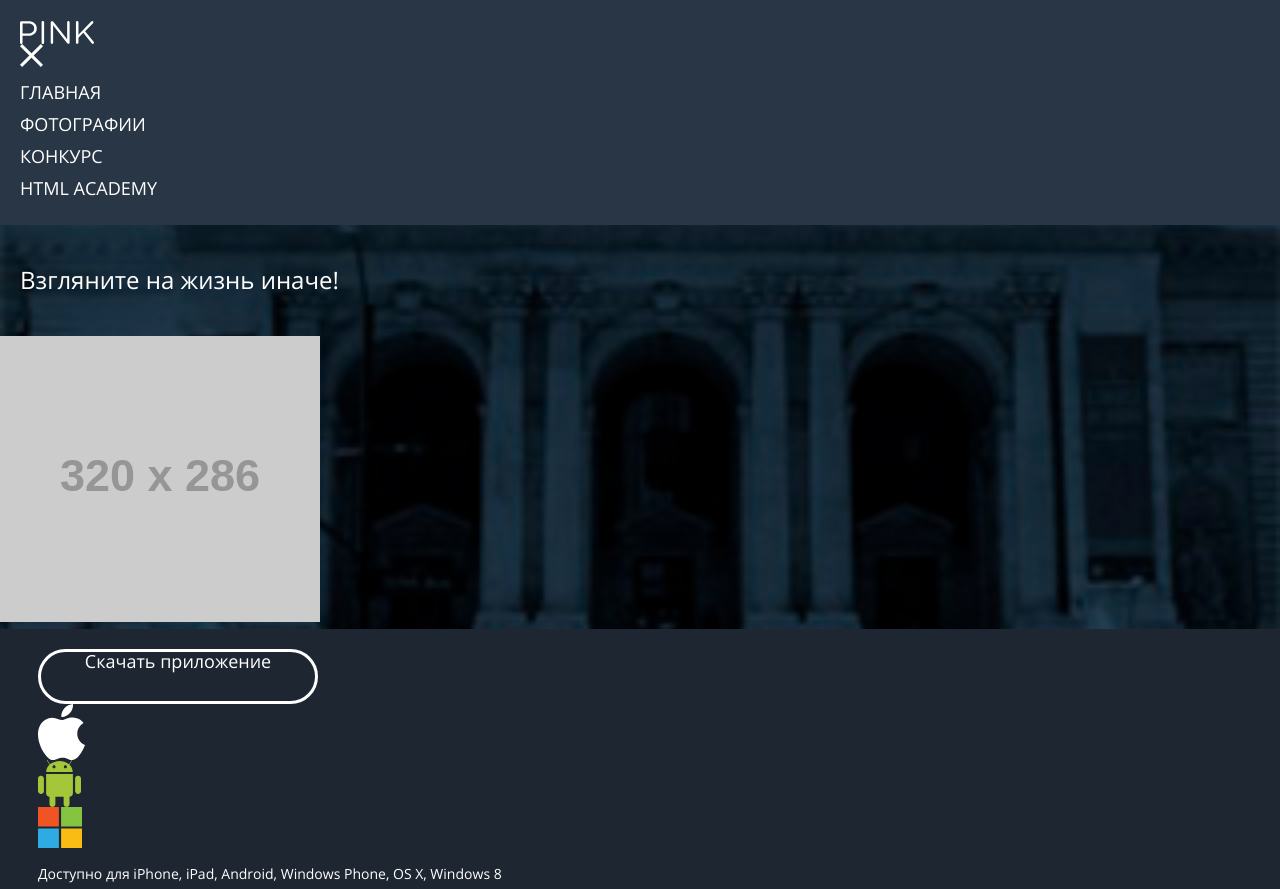
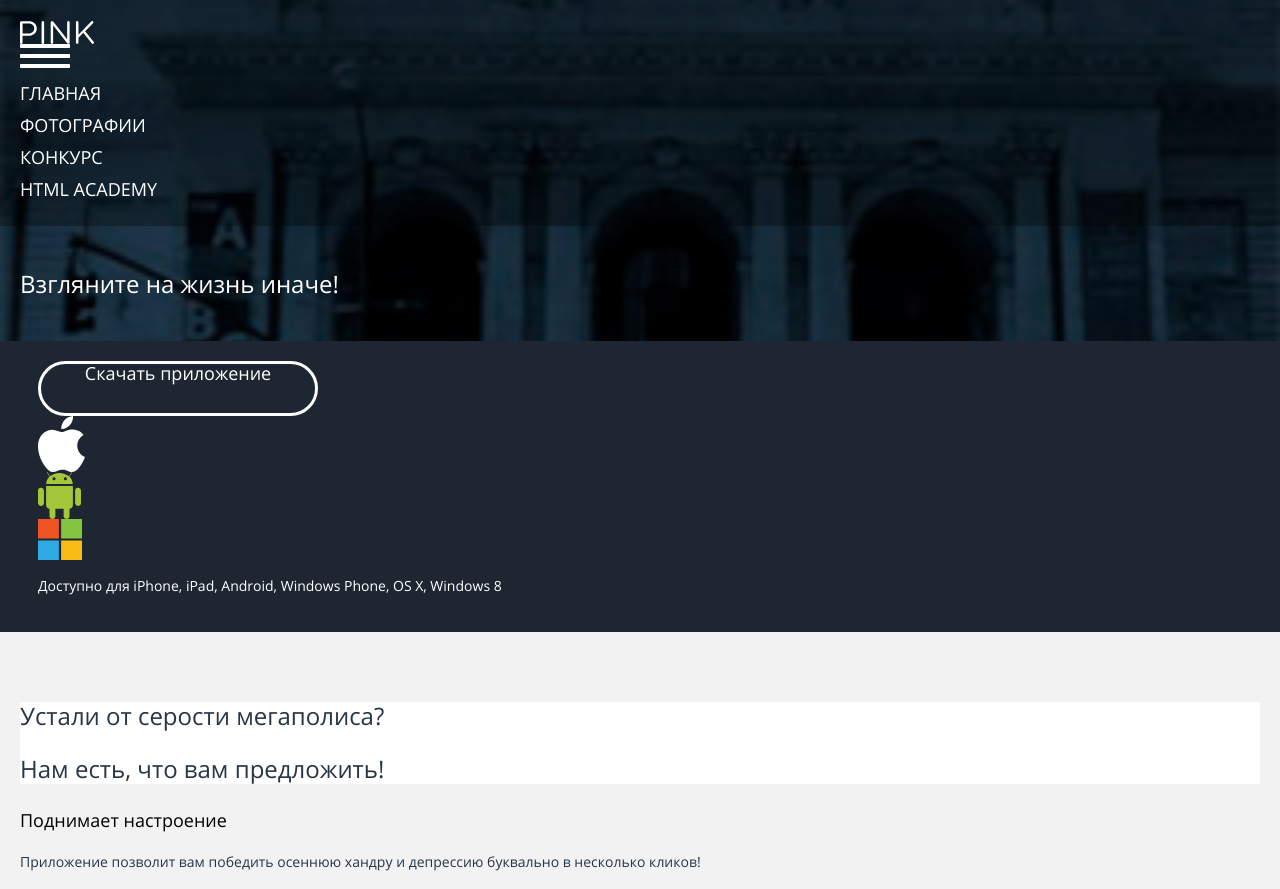
Before and after one commit to sFlcn/pink, a website: page source/index.html in a window 1280 px wide. Shown: the top 889 px of the page. Drawn offline with nearby package versions, Linux system fonts and the light colour scheme; files that its build step writes are made by us from their sources; placeholder pictures from the web are drawn by us.

Commit message:
Переработка разметки header

```diff
--- a/source/index.html
+++ b/source/index.html
@@ -2,18 +2,19 @@
 <html class="page" lang="ru" dir="ltr">
   <head>
     <meta charset="utf-8">
+    <meta name="viewport" content="width=device-width, initial-scale=1">
     <title>HTML Academy: Пинк</title>
     <link rel="stylesheet" href="./css/style.css">
   </head>
   <body class="page__body">
     <header class="page-header">
-      <div class="page-header__wrapper">
-        <nav class="page-header__nav main-nav main-nav--open">
+      <nav class="page-header__nav">
+        <div class="page-header__wrapper main-nav">
           <a class="main-nav__logo"></a>
-          <button class="main-nav__menu-button main-nav__menu-button--open button" type="button">
+          <button class="main-nav__menu-button button" type="button">
             <span class="visually-hidden">Меню</span>
           </button>
-          <ul class="main-nav__list">
+          <ul class="main-nav__list main-nav__list--hidden">
             <li class="main-nav__item main-nav__item--current">
               <a>Главная</a>
             </li>
@@ -27,11 +28,11 @@
               <a href="https://htmlacademy.ru/intensive/adaptive" target="_blank">HTML Academy</a>
             </li>
           </ul>
+        </div>
       </nav>
-        <div class="page-header__headline">
-          <h1 class="page-header__title page-header__title--main">Взгляните на жизнь иначе!</h1>
-          <img class="page-header__image" src="https://via.placeholder.com/320x286" width="320" height="286" alt="Приложение PINK в телефоне.">
-        </div>
+      <div class="page-header__headline page-header__headline--promo">
+        <div class="page-header__wrapper">
+          <h1 class="page-header__title page-header__title--promo">Взгляните на&nbsp;жизнь иначе!</h1>
           <div class="page-header__download download">
             <a class="download__link button" href="https://www.apple.com/app-store/" target="_blank">Скачать приложение</a>
             <ul class="download__platforms">
@@ -45,7 +46,8 @@
                   <a class="download__alt-link download__alt-link--microsoftstore" href="https://www.microsoft.com/store/" target="_blank"><span class="visually-hidden">Microsoft Store</span></a>
                 </li>
               </ul>
-          <p class="download__description">Доступно для iPhone, iPad, Android, Windows Phone, OS X, Windows 8</p>
+            <p class="download__description">Доступно для iPhone, iPad, Android, Windows&nbsp;Phone, OS&nbsp;X, Windows&nbsp;8</p>
+          </div>
         </div>
       </div>
     </header>
```
Also changed, not shown: source/catalog.html (+8 -7 lines), source/form.html (+8 -7 lines). Lines whose indentation alone changed are shown as unchanged.
